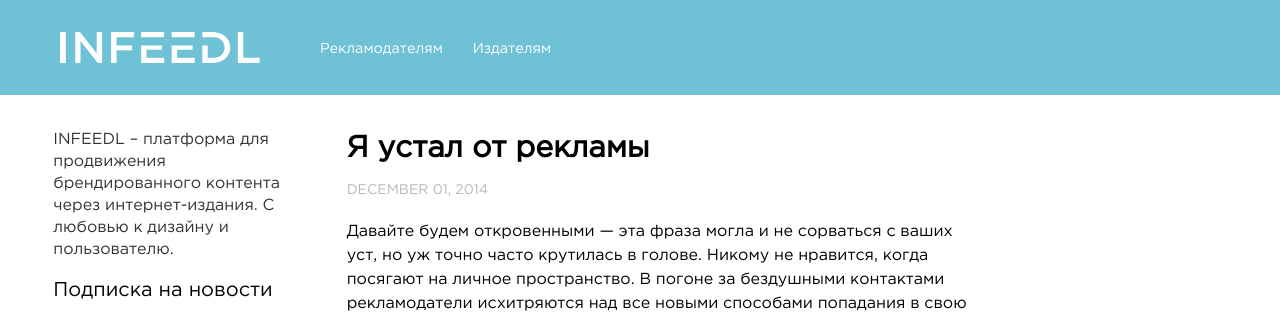
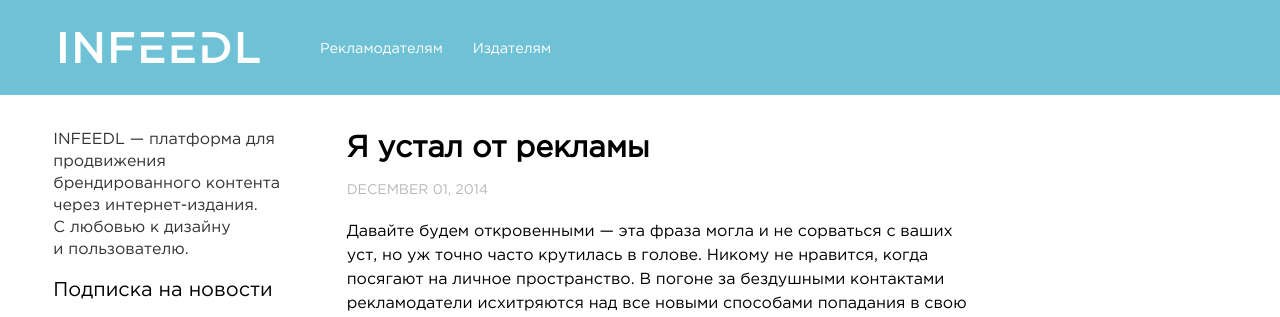
Before and after one commit to infeedl/infeedl-blog, a Jekyll site: the page built from index.md, in a window 1280 px wide. Shown: the top 317 px of the page. Built offline with Jekyll 4.4.1, drawn with Linux system fonts in a browser that asks for light colours; nearby versions of some CDN libraries; comment, search, counter and statistics services are not loaded; some of the changed lines change nothing that is shown.

Commit message:
Typography

```diff
--- a/_config.yml
+++ b/_config.yml
@@ -27,7 +27,7 @@ kramdown:
 owner:
   name: INFEEDL
   avatar: bio-photo.jpg
-  bio: INFEEDL – платформа для продвижения брендированного контента через интернет-издания. С любовью к дизайну и пользователю.
+  bio: INFEEDL&nbsp;&mdash; платформа для продвижения брендированного контента через интернет-издания. С&nbsp;любовью к&nbsp;дизайну и&nbsp;пользователю.
   email: hello@infeedl.com
   disqus-shortname:
   twitter: #username
--- a/index.md
+++ b/index.md
@@ -1,4 +1,4 @@
 ---
 layout: home
-excerpt: INFEEDL – платформа для продвижения брендированного контента через интернет-издания. С любовью к дизайну и пользователю.
+excerpt: INFEEDL&nbsp;&mdash; платформа для продвижения брендированного контента через интернет-издания. С&nbsp;любовью к&nbsp;дизайну и&nbsp;пользователю.
 ---
```
